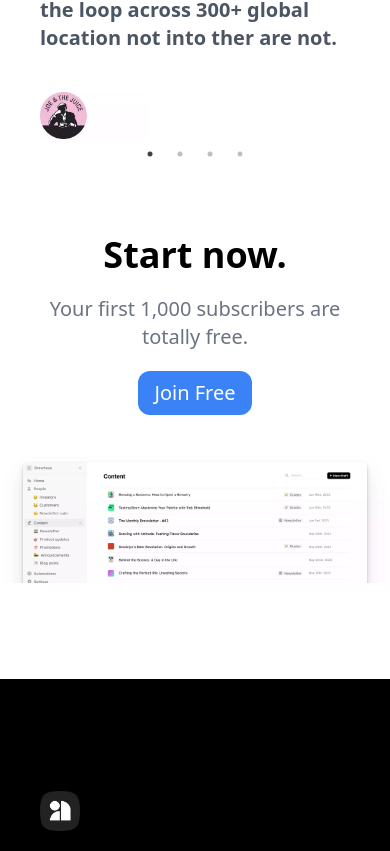
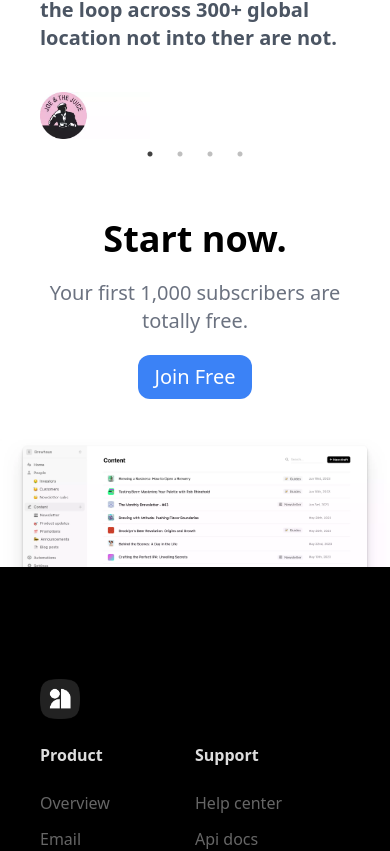
Before and after one commit to Fagunmridha/Email-mark, a Next.js app: page / in a window 390 px wide. Shown: the part 9074-9925 px from the top of the page. Built offline with nearby package versions, Linux system fonts and the light colour scheme.

Commit message:
all project work is done

```diff
--- a/components/navbar.jsx
+++ b/components/navbar.jsx
@@ -16,11 +16,11 @@ const Navbar = () => {
         />
         <p className="text-xl  text-[#222222] font-bold">audienceful</p>
       </Link>
-      <div className="block md:hidden">
+      <div className="block lg:hidden">
         <IoMenu />
       </div>
 
-      <div className="hidden md:block">
+      <div className="hidden lg:block">
         <div className=" flex  items-center flex-row gap-8 ">
           <Link
             href="/features"
--- a/pages/index.js
+++ b/pages/index.js
@@ -417,7 +417,7 @@ export default function Home() {
         </div>
       </section>
 
-      <section className="md:mt-40 items-center text-center leading-none flex flex-col  py-24">
+      <section className="md:mt-40 items-center text-center leading-none flex flex-col mt-20">
         <div>
           <h1 className="md:text-[100px] text-4xl font-bold mb-5">
             Start now.
@@ -466,7 +466,7 @@ export default function Home() {
               </div>
               <div className="text-[#666666] text-[16px] font-medium flex flex-col gap-3">
                 <a href="">Overview</a>
-                <a href="">Email newsletters</a>
+                <a href="">Email </a>
                 <a href="">Marketing automation</a>
                 <a href="">Webflow integration</a>
                 <a href="">status</a>
```
